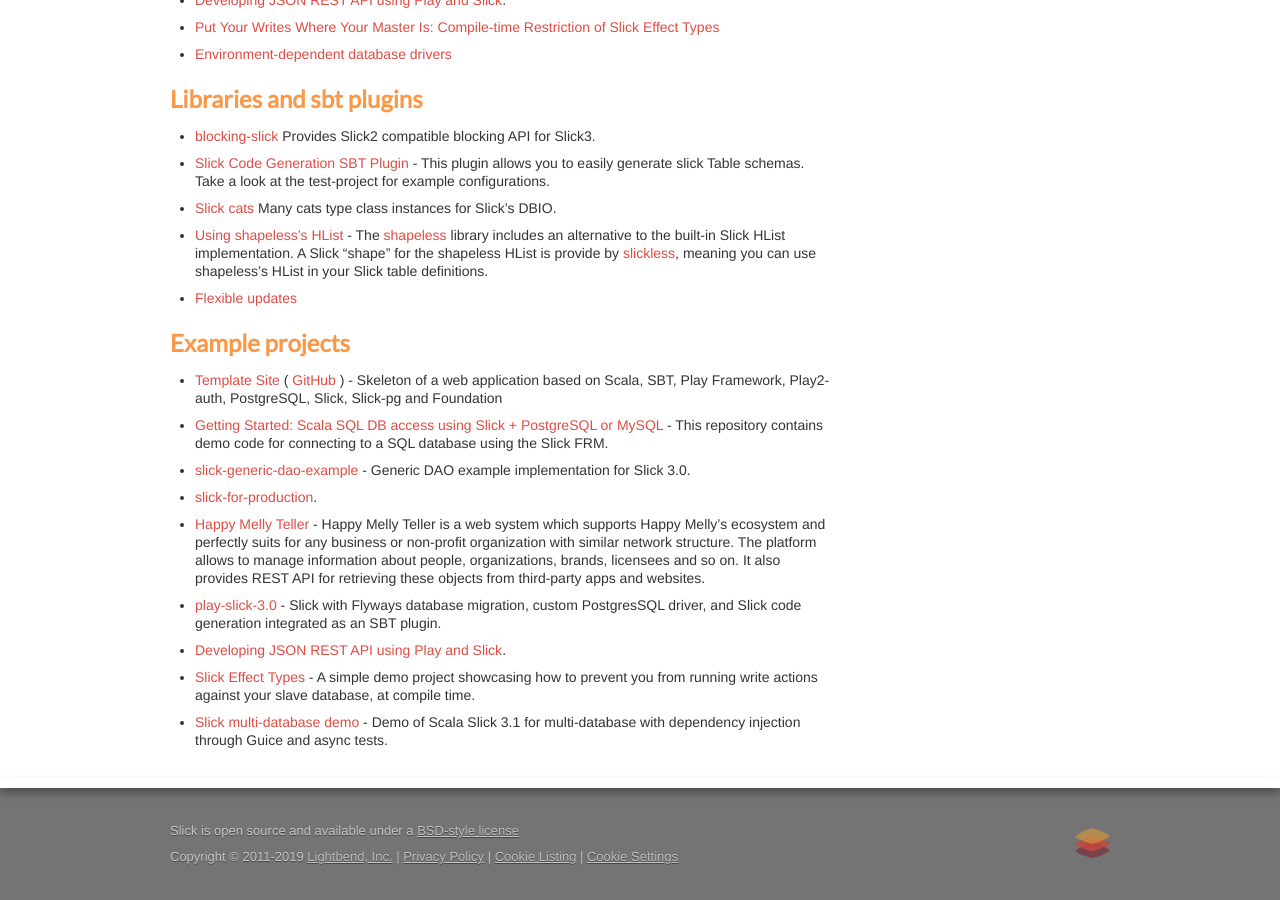
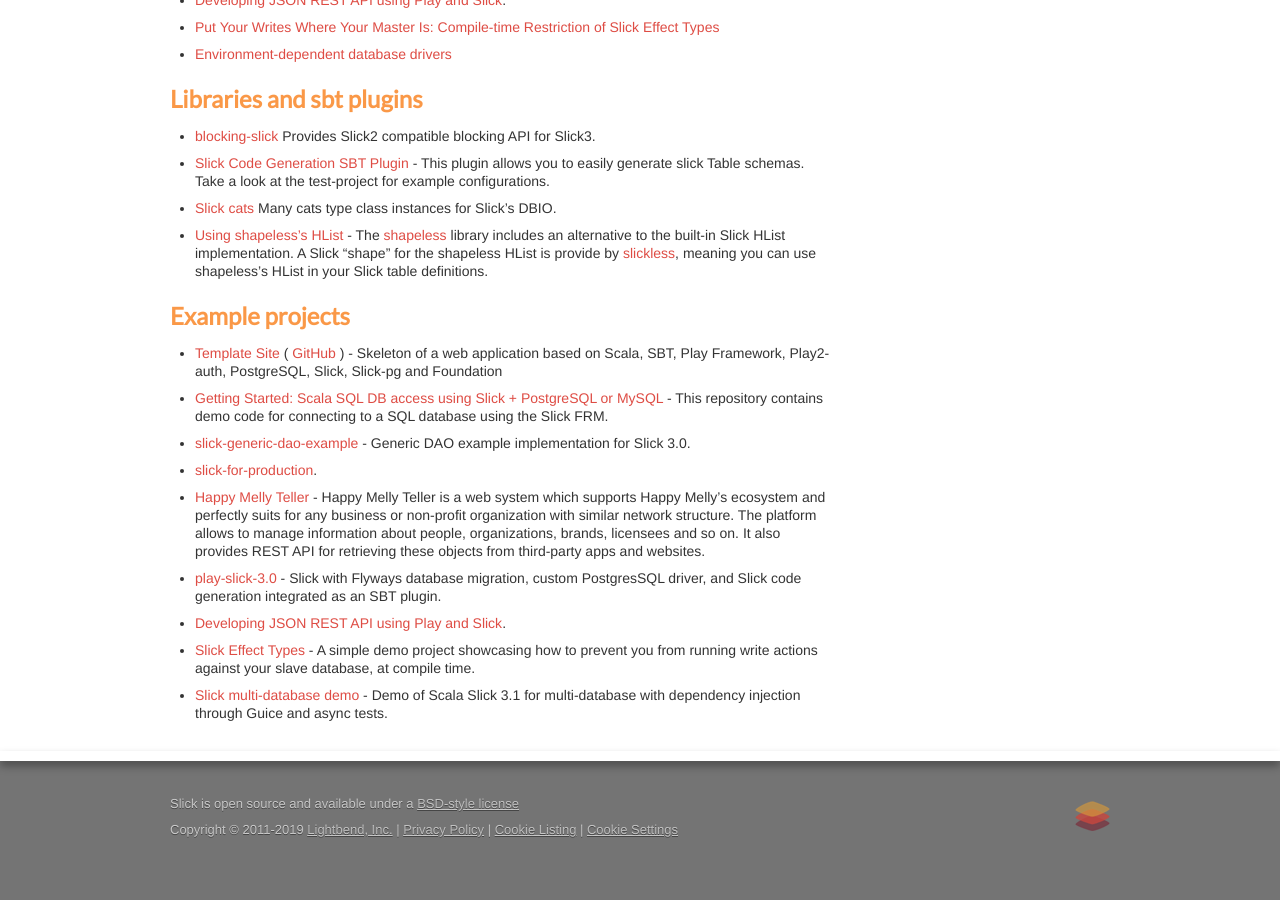
Before and after one commit to slick/slick.github.com, a Jekyll site: the page built from docs/third-party-slick-3.md, in a window 1280 px wide and 900 px high, scrolled down 668 px. Built offline with Jekyll 4.4.1, drawn with Linux system fonts in a browser that asks for light colours; comment, search, counter and statistics services are not loaded; after the commit the page ends 1541 px from its top, so only the background shows below that.

Commit message:
Update third-party-slick-3.md
Remove repo `hf`.

```diff
--- a/docs/third-party-slick-3.md
+++ b/docs/third-party-slick-3.md
@@ -46,8 +46,6 @@
 
 - [Using shapeless's HList](https://github.com/underscoreio/slickless) - The [shapeless](https://github.com/milessabin/shapeless) library includes an alternative to the built-in Slick HList implementation. A Slick "shape" for the shapeless HList is provide by [slickless](https://github.com/underscoreio/slickless), meaning you can use shapeless's HList in your Slick table definitions.
 
-- [Flexible updates](https://github.com/scalax/hf)
-
 ## Example projects
 
 - [Template Site](https://template-site.tetrao.eu/) ( [GitHub](https://github.com/tetrao-eu/template-site) ) - Skeleton of a web application based on Scala, SBT, Play Framework, Play2-auth, PostgreSQL, Slick, Slick-pg and Foundation
```
